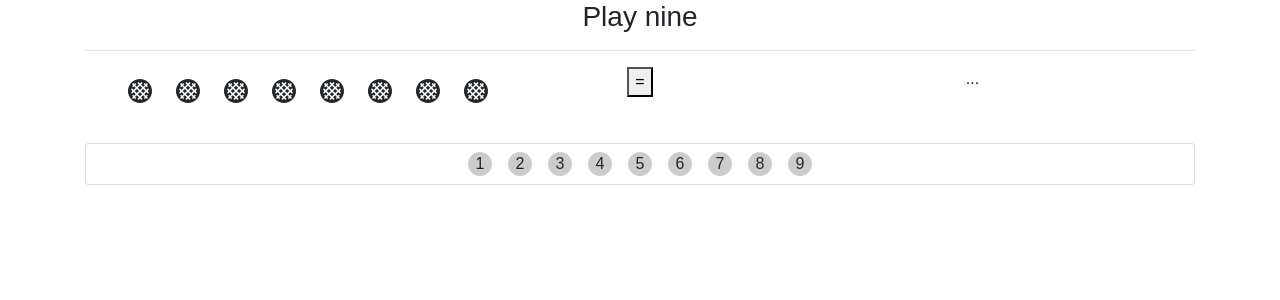
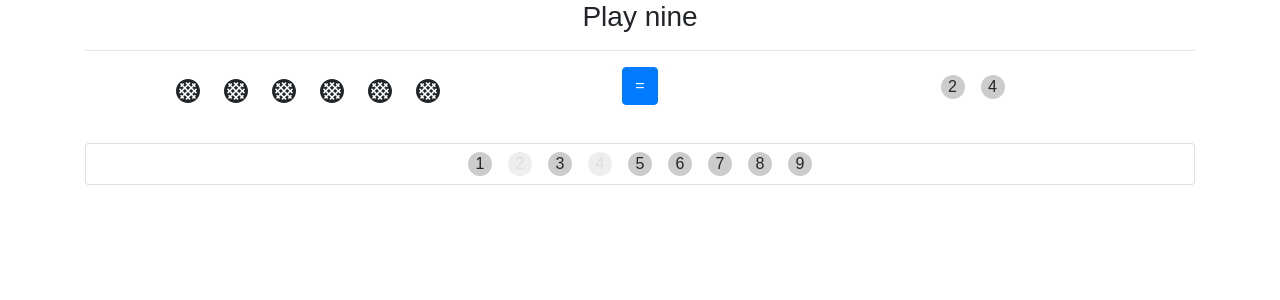
Before and after one commit to mdiplacido/react-getting-started-ts, a React (Create React App) app: page / in a window 1280 px wide. Shown: the top 300 px of the page. Built offline with nearby package versions, Linux system fonts and the light colour scheme.

Commit message:
just need to complete scoring

```diff
--- a/src/game/game.tsx
+++ b/src/game/game.tsx
@@ -4,19 +4,38 @@ import { Button } from './simple-components/button';
 import { Numbers } from './simple-components/numbers';
 import { Stars } from './simple-components/stars';
 
-export class Game extends React.Component {
+export interface IGameState {
+    selectedNumbers: number[];
+    numberOfStars: number;
+}
+
+export class Game extends React.Component<any, IGameState> {
+    public state = {
+        numberOfStars: 1 + Math.floor(Math.random() * 9),
+        selectedNumbers: [2, 4],
+    }
+
+    public selectNumber = (clickedNumber: number) => {
+        this.setState(prevState => ({ selectedNumbers: [...prevState.selectedNumbers, clickedNumber] }));
+    };
+
+    public removeNumber = (clickedNumber: number) => {
+        this.setState(prevState => ({ selectedNumbers: prevState.selectedNumbers.filter(c => c !== clickedNumber) }));
+    }
+
     public render() {
+        const { numberOfStars, selectedNumbers } = this.state;
         return (
             <div className="container">
                 <h3>Play nine</h3>
                 <hr />
                 <div className="row">
-                    <Stars />
-                    <Button />
-                    <Answer />
+                    <Stars numberOfStars={numberOfStars} />
+                    <Button selectedNumbers={selectedNumbers} />
+                    <Answer selectedNumbers={selectedNumbers} removeNumber={this.removeNumber} />
                 </div>
                 <br />
-                <Numbers />
+                <Numbers selectedNumbers={selectedNumbers} selectNumber={this.selectNumber} />
             </div>
         );
     }
--- a/src/game/simple-components/answer.tsx
+++ b/src/game/simple-components/answer.tsx
@@ -1,10 +1,15 @@
+import * as React from 'react';
+// tslint:disable:jsx-no-lambda
 
-import * as React from 'react';
+export interface IAnswerProp {
+    selectedNumbers: number[],
+    removeNumber: (n: number) => void;
+}
 
-export const Answer = () => {
+export const Answer = (props: IAnswerProp) => {
     return (
         <div className="col-5">
-            ...
+            {props.selectedNumbers.map((n, i) => <span key={i} onClick={() => props.removeNumber(n)}>{n}</span>)}
         </div>
     );
 }
--- a/src/game/simple-components/button.tsx
+++ b/src/game/simple-components/button.tsx
@@ -1,10 +1,14 @@
 
 import * as React from 'react';
 
-export const Button = () => {
+export interface IButtonProps {
+    selectedNumbers: number[];
+}
+
+export const Button = (props: IButtonProps) => {
     return (
         <div className="col-2">
-            <button>=</button>
+            <button className="btn btn-primary" disabled={props.selectedNumbers.length === 0}>=</button>
         </div>
     );
 }
--- a/src/game/simple-components/numbers.tsx
+++ b/src/game/simple-components/numbers.tsx
@@ -1,10 +1,23 @@
 import * as React from 'react';
 
-export const Numbers = () => {
+export interface INumbersProp {
+    selectedNumbers: number[]
+    selectNumber: (n: number) => void;
+}
+
+export const Numbers = (props: INumbersProp) => {
+    const numberClassName = (n: number) => props.selectedNumbers.some(current => current === n) ?
+        'selected' :
+        undefined;
+
     return (
         <div className="card text-center">
             <div>
-                {Numbers.list.map((n, i) => <span key={i}>{n}</span>)}
+                {Numbers.list.map((n, i) => <span
+                    key={i}
+                    // tslint:disable-next-line:jsx-no-lambda
+                    onClick={() => !props.selectedNumbers.some(e => e === n) && props.selectNumber(n)}
+                    className={numberClassName(n)}>{n}</span>)}
 
                 {/* <span className="selected">2</span>
                 <span className="used">3</span> */}
--- a/src/game/simple-components/stars.tsx
+++ b/src/game/simple-components/stars.tsx
@@ -1,10 +1,13 @@
 import { FontAwesomeIcon } from '@fortawesome/react-fontawesome'
 import * as React from 'react';
 
-export const Stars = () => {
-    const numberOfStars = 1 + Math.floor(Math.random() * 9);
+export interface IStarsProp {
+    numberOfStars: number;
+}
 
-    const stars = new Array(numberOfStars)
+export const Stars = (props: IStarsProp) => {
+
+    const stars = new Array(props.numberOfStars)
         .fill(null)
         .map((_, i) => <FontAwesomeIcon key={i} icon="stroopwafel" />)
 
```
